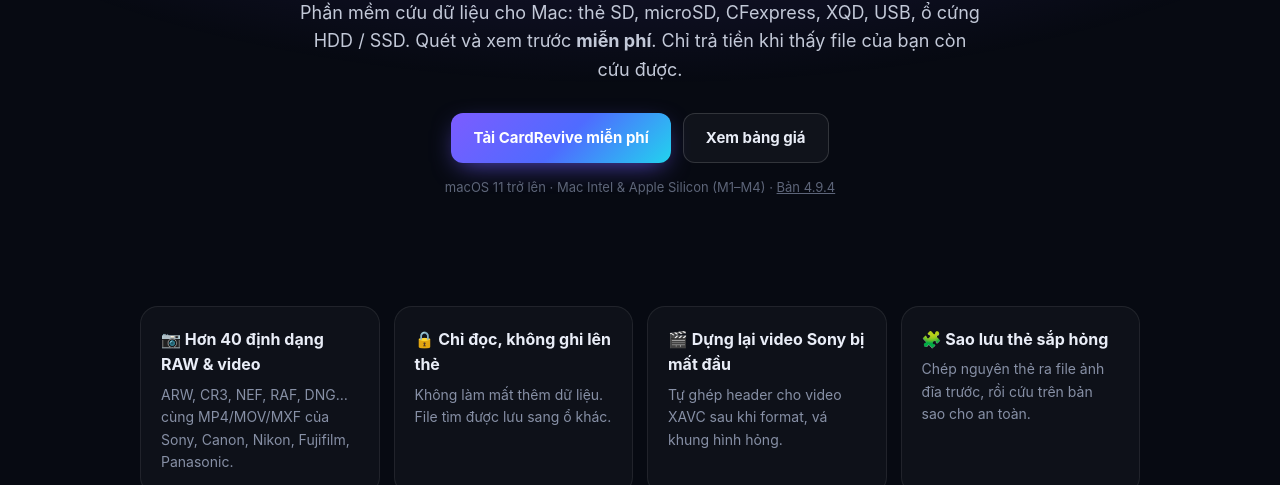
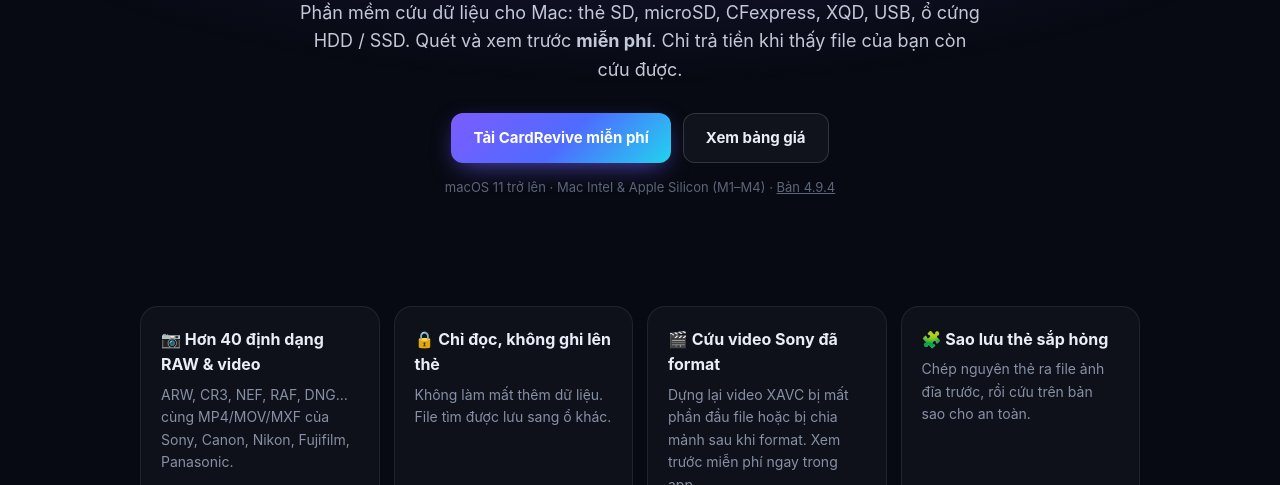
Before and after one commit to Thainguyen-dr/cardrevive-releases, a plain HTML site: page index.html in a window 1280 px wide. Shown: the part 315-800 px from the top of the page. Drawn offline with Linux system fonts and the light colour scheme.

Commit message:
Trang bán hàng: giới thiệu tính năng Cứu video Sony đã format (bản 4.9.4.1)
Co-Authored-By: Claude Opus 5.5 <noreply@anthropic.com>

```diff
--- a/index.html
+++ b/index.html
@@ -71,7 +71,7 @@ footer a{color:var(--mute)}
 <section class="feats" id="tinh-nang">
   <div class="card"><h3>📷 Hơn 40 định dạng RAW &amp; video</h3><p>ARW, CR3, NEF, RAF, DNG… cùng MP4/MOV/MXF của Sony, Canon, Nikon, Fujifilm, Panasonic.</p></div>
   <div class="card"><h3>🔒 Chỉ đọc, không ghi lên thẻ</h3><p>Không làm mất thêm dữ liệu. File tìm được lưu sang ổ khác.</p></div>
-  <div class="card"><h3>🎬 Dựng lại video Sony bị mất đầu</h3><p>Tự ghép header cho video XAVC sau khi format, vá khung hình hỏng.</p></div>
+  <div class="card"><h3>🎬 Cứu video Sony đã format</h3><p>Dựng lại video XAVC bị mất phần đầu file hoặc bị chia mảnh sau khi format. Xem trước miễn phí ngay trong app.</p></div>
   <div class="card"><h3>🧩 Sao lưu thẻ sắp hỏng</h3><p>Chép nguyên thẻ ra file ảnh đĩa trước, rồi cứu trên bản sao cho an toàn.</p></div>
   <div class="card"><h3>👀 Xem trước trước khi mua</h3><p>Gói Free hiện đầy đủ file tìm được và ảnh xem trước, biết chắc rồi mới nâng cấp.</p></div>
   <div class="card"><h3>💻 Chạy trên máy bạn</h3><p>Ảnh và video không bao giờ được gửi lên Internet.</p></div>
```
